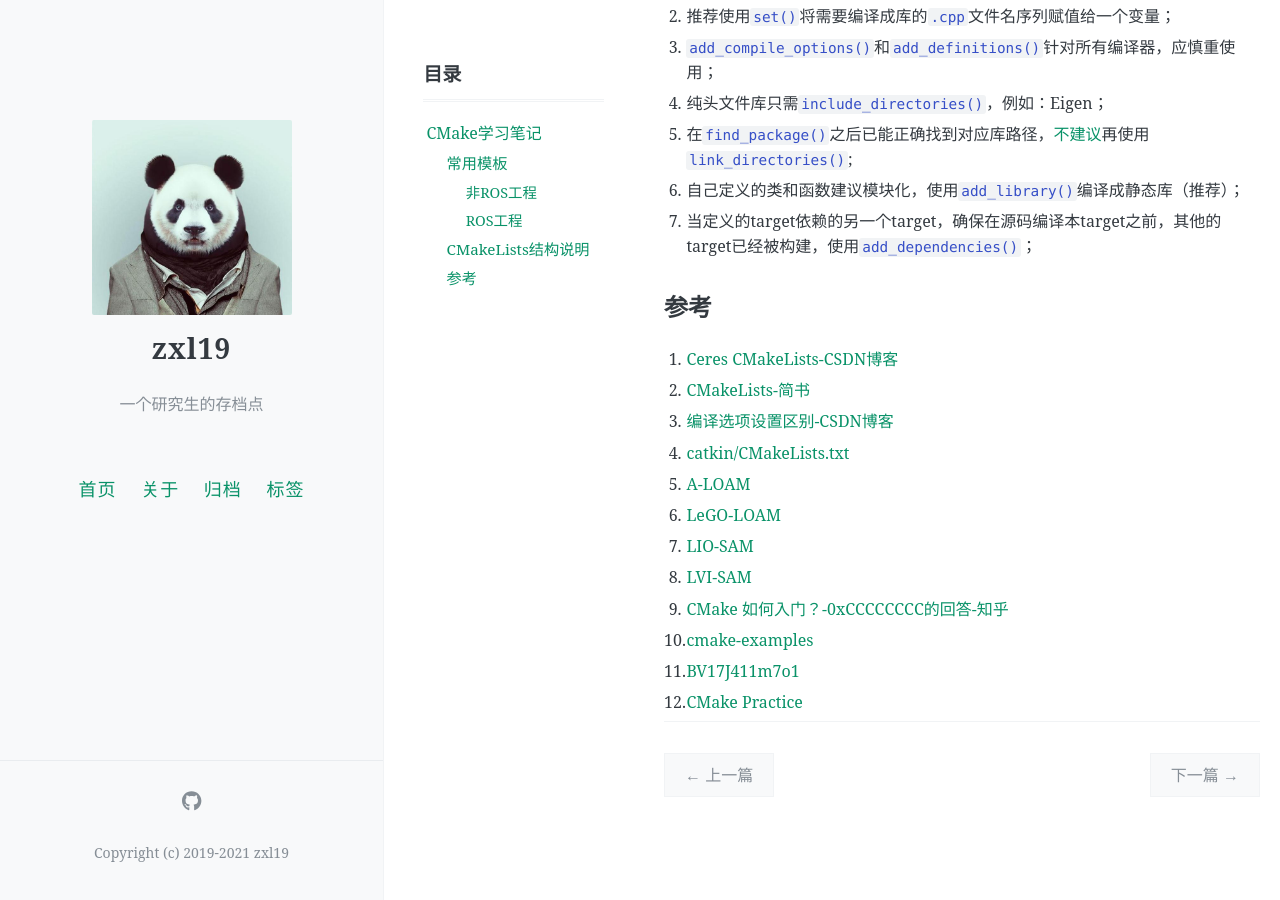
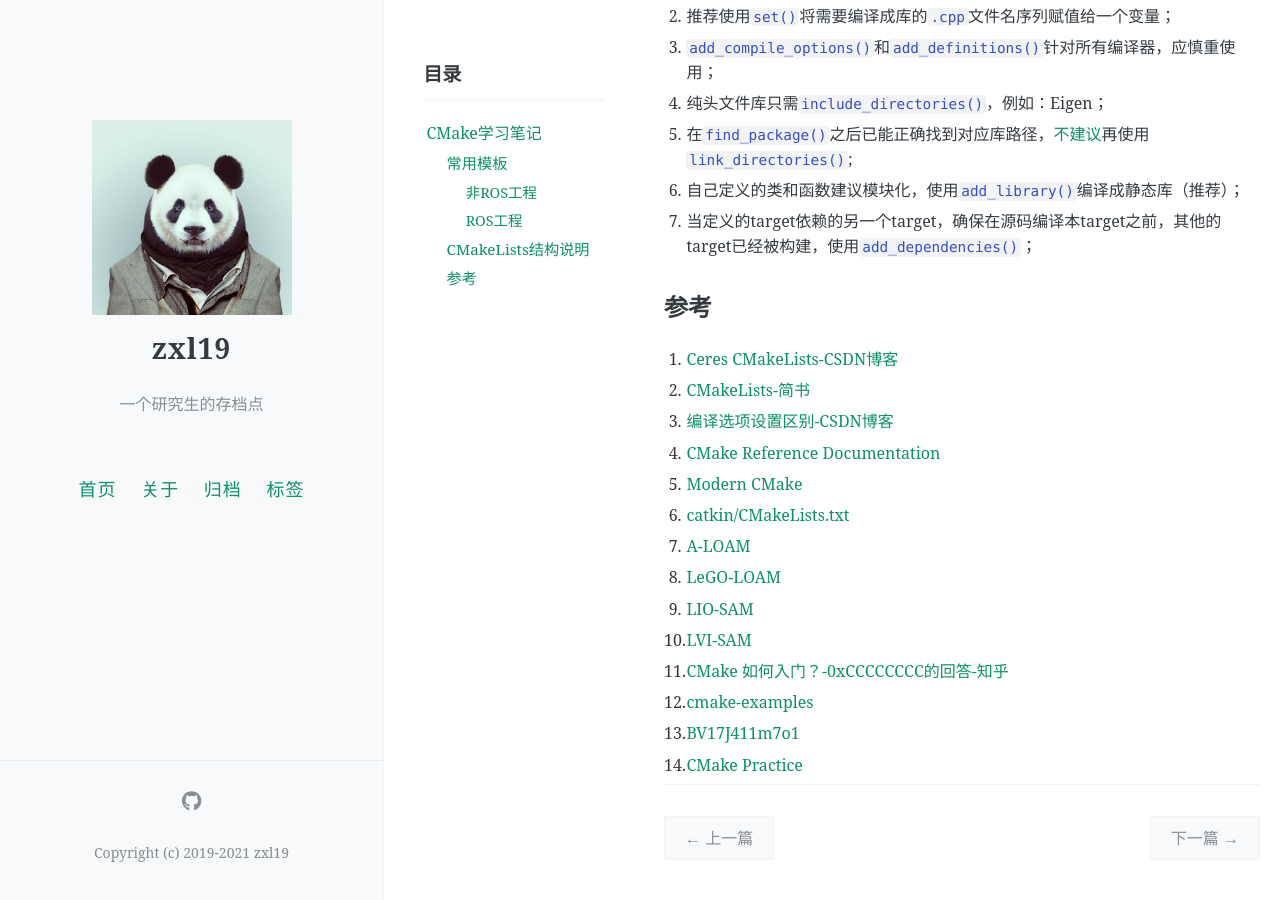
Before and after one commit to zxl19/zxl19.github.io, a Jekyll site: the page built from _posts/2021-03-28-cmake-note.md, in a window 1280 px wide and 900 px high, scrolled down 2247 px. Built offline with Jekyll 4.4.1, drawn with Linux system fonts in a browser that asks for light colours; comment, search, counter and statistics services are not loaded.

Commit message:
Update 2021-03-28-cmake-note.md

```diff
--- a/_posts/2021-03-28-cmake-note.md
+++ b/_posts/2021-03-28-cmake-note.md
@@ -103,12 +103,14 @@ target_link_libraries( , )
 1. [Ceres CMakeLists-CSDN博客](https://blog.csdn.net/sinat_28752257/article/details/82758546)
 2. [CMakeLists-简书](https://www.jianshu.com/p/95c744a5c6f1)
 3. [编译选项设置区别-CSDN博客](https://blog.csdn.net/10km/article/details/51731959)
-4. [catkin/CMakeLists.txt](http://wiki.ros.org/catkin/CMakeLists.txt)
-5. [A-LOAM](https://github.com/HKUST-Aerial-Robotics/A-LOAM)
-6. [LeGO-LOAM](https://github.com/RobustFieldAutonomyLab/LeGO-LOAM)
-7. [LIO-SAM](https://github.com/TixiaoShan/LIO-SAM)
-8. [LVI-SAM](https://github.com/TixiaoShan/LVI-SAM)
-9. [CMake 如何入门？-0xCCCCCCCC的回答-知乎](https://www.zhihu.com/question/58949190/answer/999701073)
-10. [cmake-examples](https://github.com/ttroy50/cmake-examples)
-11. [BV17J411m7o1](https://www.bilibili.com/video/BV17J411m7o1)
-12. [CMake Practice](http://file.ncnynl.com/ros/CMake%20Practice.pdf)
+4. [CMake Reference Documentation](https://cmake.org/cmake/help/latest/index.html)
+5. [Modern CMake](http://cliutils.gitlab.io/modern-cmake/)
+6. [catkin/CMakeLists.txt](http://wiki.ros.org/catkin/CMakeLists.txt)
+7. [A-LOAM](https://github.com/HKUST-Aerial-Robotics/A-LOAM)
+8. [LeGO-LOAM](https://github.com/RobustFieldAutonomyLab/LeGO-LOAM)
+9. [LIO-SAM](https://github.com/TixiaoShan/LIO-SAM)
+10. [LVI-SAM](https://github.com/TixiaoShan/LVI-SAM)
+11. [CMake 如何入门？-0xCCCCCCCC的回答-知乎](https://www.zhihu.com/question/58949190/answer/999701073)
+12. [cmake-examples](https://github.com/ttroy50/cmake-examples)
+13. [BV17J411m7o1](https://www.bilibili.com/video/BV17J411m7o1)
+14. [CMake Practice](http://file.ncnynl.com/ros/CMake%20Practice.pdf)
```
